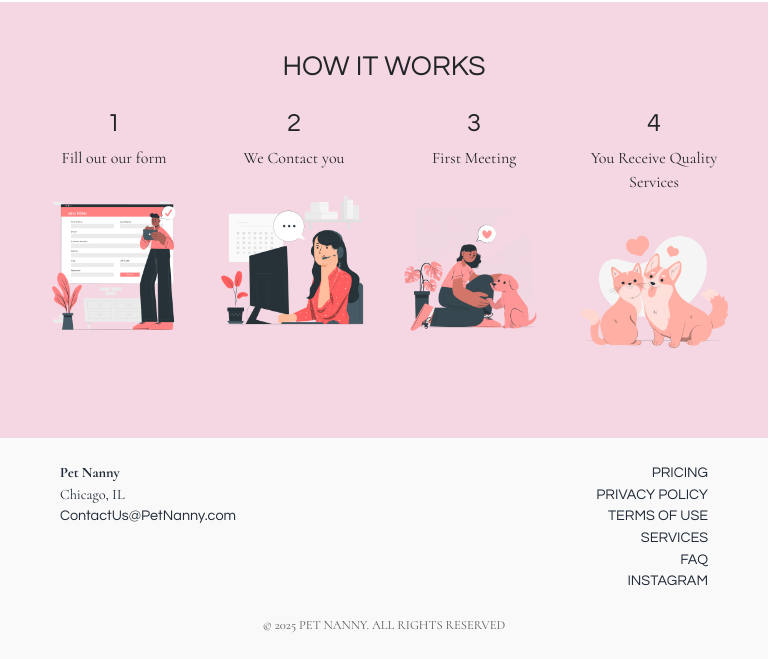
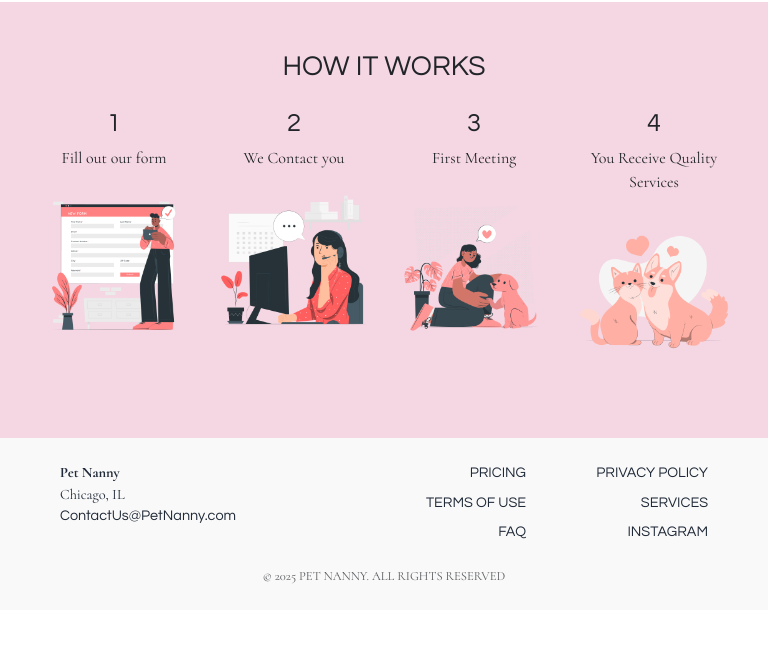
Before and after one commit to GabaGascot/comision-73345, a plain HTML site: page index.html in a window 768 px wide. Shown: the part 881-1540 px from the top of the page. After the commit the page ends 1491 px from the top, so only its background shows below. Drawn offline with nearby package versions, Linux system fonts and the light colour scheme.

Commit message:
final fixes

```diff
--- a/styles/styles.css
+++ b/styles/styles.css
@@ -317,7 +317,8 @@ img {
   color: #1f2937;
   font-family: "Cormorant", serif;
   font-size: 0.9rem;
-  border-top: none;
+  padding-top: 2rem;
+  padding-bottom: 2rem;
 }
 
 .footer-section a {
@@ -343,7 +344,19 @@ img {
   text-decoration: underline;
 }
 
-/* Opcional: quitar línea gris si aún la ves */
 .footer-section hr {
   display: none;
 }
+
+@media (min-width: 768px) {
+  .footer-section .footer-links-container {
+    display: flex;
+    flex-wrap: wrap;
+    justify-content: flex-end;
+    gap: 0.5rem 2rem;
+  }
+
+  .footer-section .footer-links-container > div {
+    width: 150px;
+  }
+}
```
